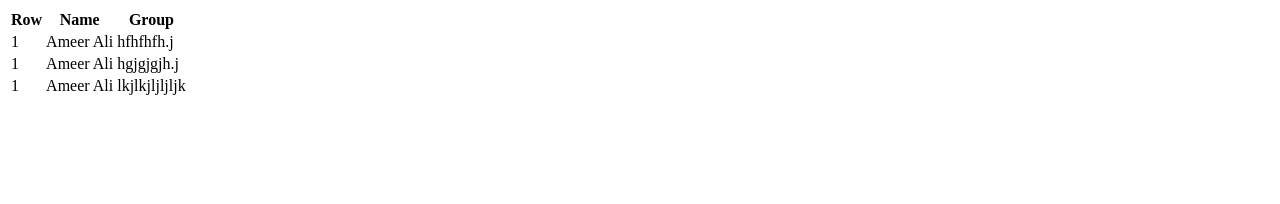
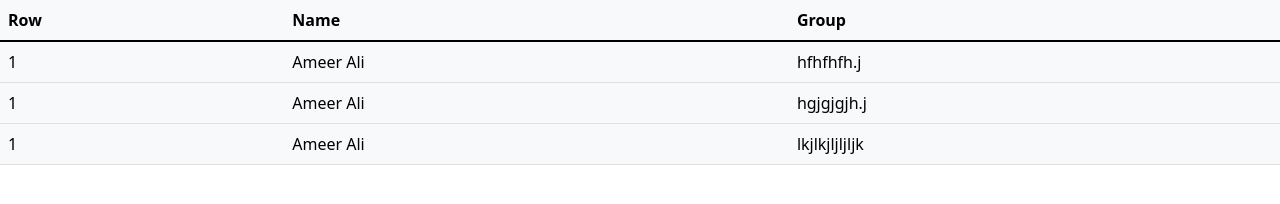
Before and after one commit to ameer-ali-jamali/Class-Work-Practice-27--Table--Using-Bootstrap, a plain HTML site: page index.html in a window 1280 px wide. Drawn offline with Linux system fonts and the light colour scheme.

Commit message:
table-using-bootstarp

```diff
--- a/index.html
+++ b/index.html
@@ -4,14 +4,14 @@
     <meta charset="UTF-8">
     <meta http-equiv="X-UA-Compatible" content="IE=edge">
     <meta name="viewport" content="width=device-width, initial-scale=1.0">
-    <link rel="stylesheet" href="bootstrap-5.1.3-dist/css/bootstrap-grid.min.css">
     <title>Document</title>
+    <link rel="stylesheet" href="bootstrap-5.1.3-dist/css/bootstrap.min.css">
 </head>
 <body>
 
 
-<table class="table table-dark bg-primary">
-    <thead class="thead-primary">
+<table class="table table-light bg-primary table-hover">
+    <thead class="thead-dark">
         <tr>
         <th>Row</th>
         <th>Name</th>
```
